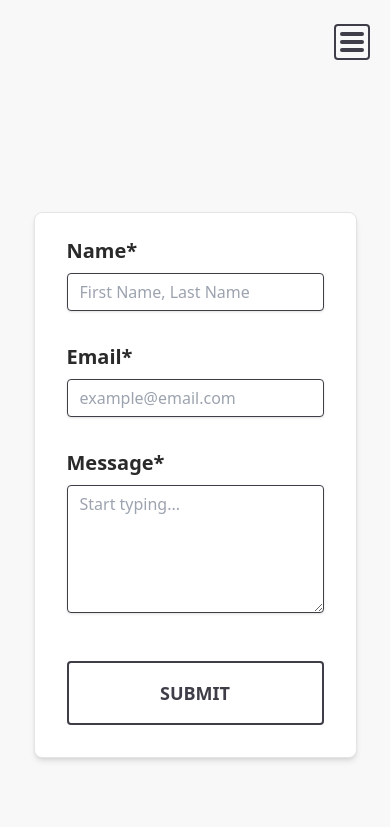
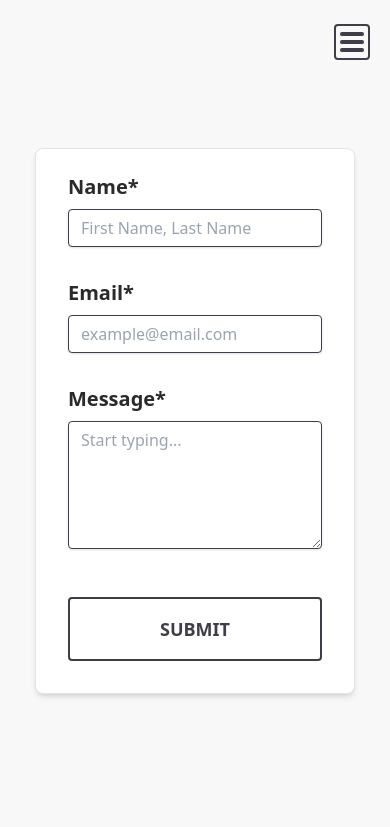
Before and after one commit to vitaliiptp/portfolio, a Next.js app: page /contact in a window 390 px wide. Shown: the top 827 px of the page. Built offline with nearby package versions, Linux system fonts and the light colour scheme.

Commit message:
added minor styling

```diff
--- a/components/ProjectCard.tsx
+++ b/components/ProjectCard.tsx
@@ -26,7 +26,7 @@ const ProjectCard = ({
     (currentIndex + (projects.length - 1)) % projects.length;
 
   return (
-    <div className="min-h-screen w-4/5 m-auto">
+    <div className="min-h-screen w-auto mx-5 lg:w-4/5 lg:m-auto">
       <div className="flex flex-col items-center">
         <div className="flex flex-col items-center w-full h-auto">
           <img src={`/assets/projects/${projects[currentIndex].id}.png`} alt="project preview" width={2200} />
--- a/pages/contact.tsx
+++ b/pages/contact.tsx
@@ -30,9 +30,9 @@ const Contact = () => {
     };
 
     return (
-            <div className="min-h-screen w-auto mt-32 md:w-[30rem]">
+            <div className="lg:min-h-screen w-[20rem] mx-5 mt-16 lg:mt-24 md:w-[30rem]">
             {(status === 'Submit' || status === 'Sending...') &&
-                <form className="flex flex-col bg-white shadow-md border border-light-grey rounded-lg px-8 pt-6 pb-8 mb-4" onSubmit={handleSubmit}>
+                <form className="flex flex-col bg-white shadow-md border border-light-grey rounded-lg px-8 pt-6 pb-8" onSubmit={handleSubmit}>
                         <label className="text-sb-m_black mb-2" htmlFor="name">Name*</label>
                         <input
                             className="shadow appearance-none border rounded w-full py-2 px-3 mb-8 text-n-s_grey leading-tight focus:outline-none focus:shadow-outline"
--- a/pages/index.tsx
+++ b/pages/index.tsx
@@ -5,11 +5,11 @@ import Link from "next/link";
 
 const Home = () => {
   return (
-    <div className="min-h-screen w-4/5 m-auto">
+    <div className="min-h-screen w-auto mx-5 lg:w-4/5 lg:m-auto">
       <div className="flex flex-col  md:relative ">
         <img src="/assets/home/home-bg.png" alt="home-background" />
         <div className="flex flex-col items-center justify-center text-center bg-main md:absolute md:bottom-0 md:left-0 md:h-1/2 md:w-1/3 md:pr-10 md:justify-start md:text-left">
-          <p className="text-b-l_grey leading-[4.5rem] tracking-wider my-10 md:text-vw_grey md:leading-normal md:tracking-normal md:my-0 xl:my-5 2xl:my-10">
+          <p className="text-b-l_grey leading-[3rem] tracking-wider my-10 md:text-vw_grey md:leading-normal md:tracking-normal md:my-0 xl:my-5 2xl:my-10">
             {`Hey, I'm Vitalii and I love creating web applications`}
           </p>
           <Link href='#about-me'>
```
